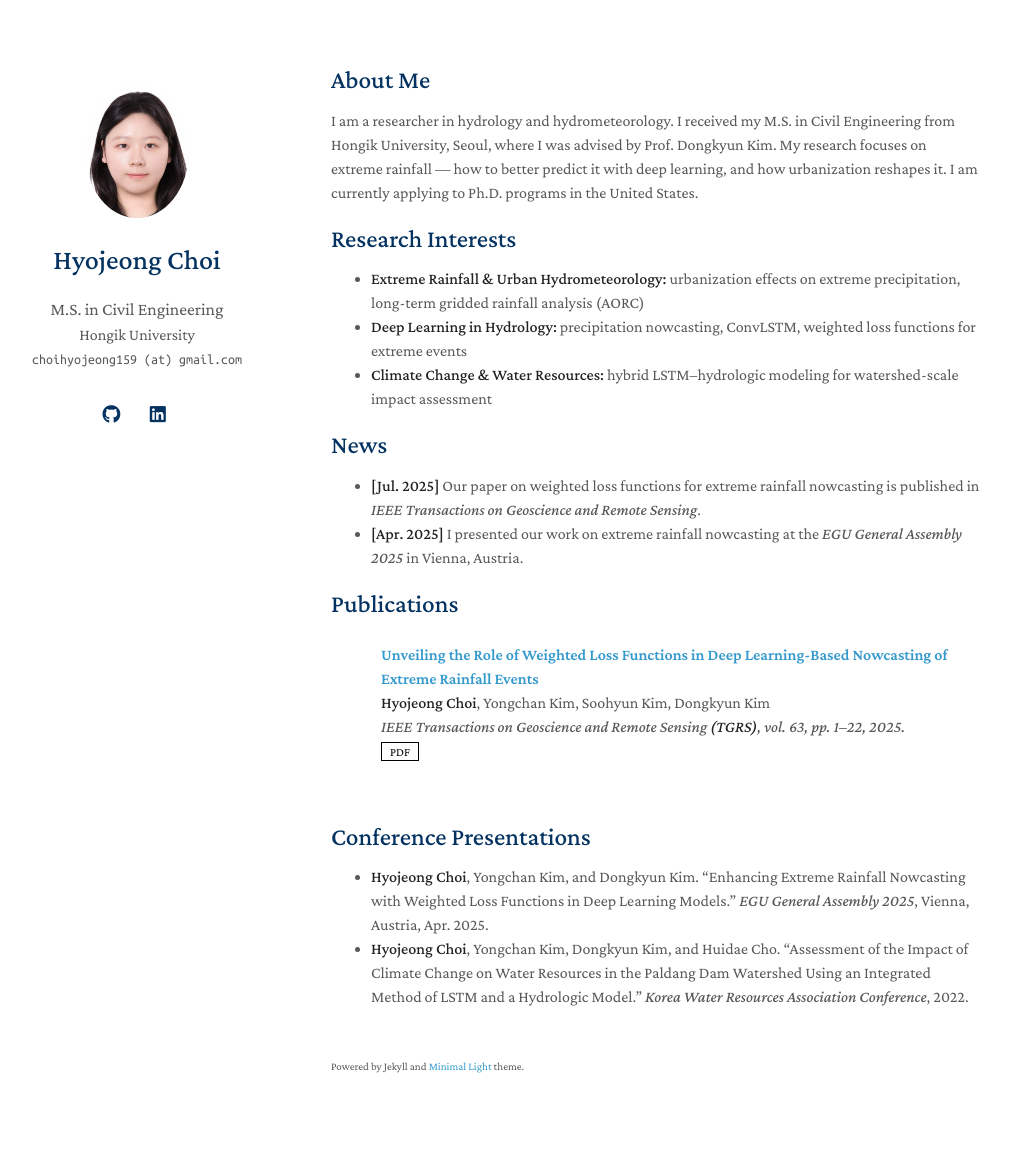
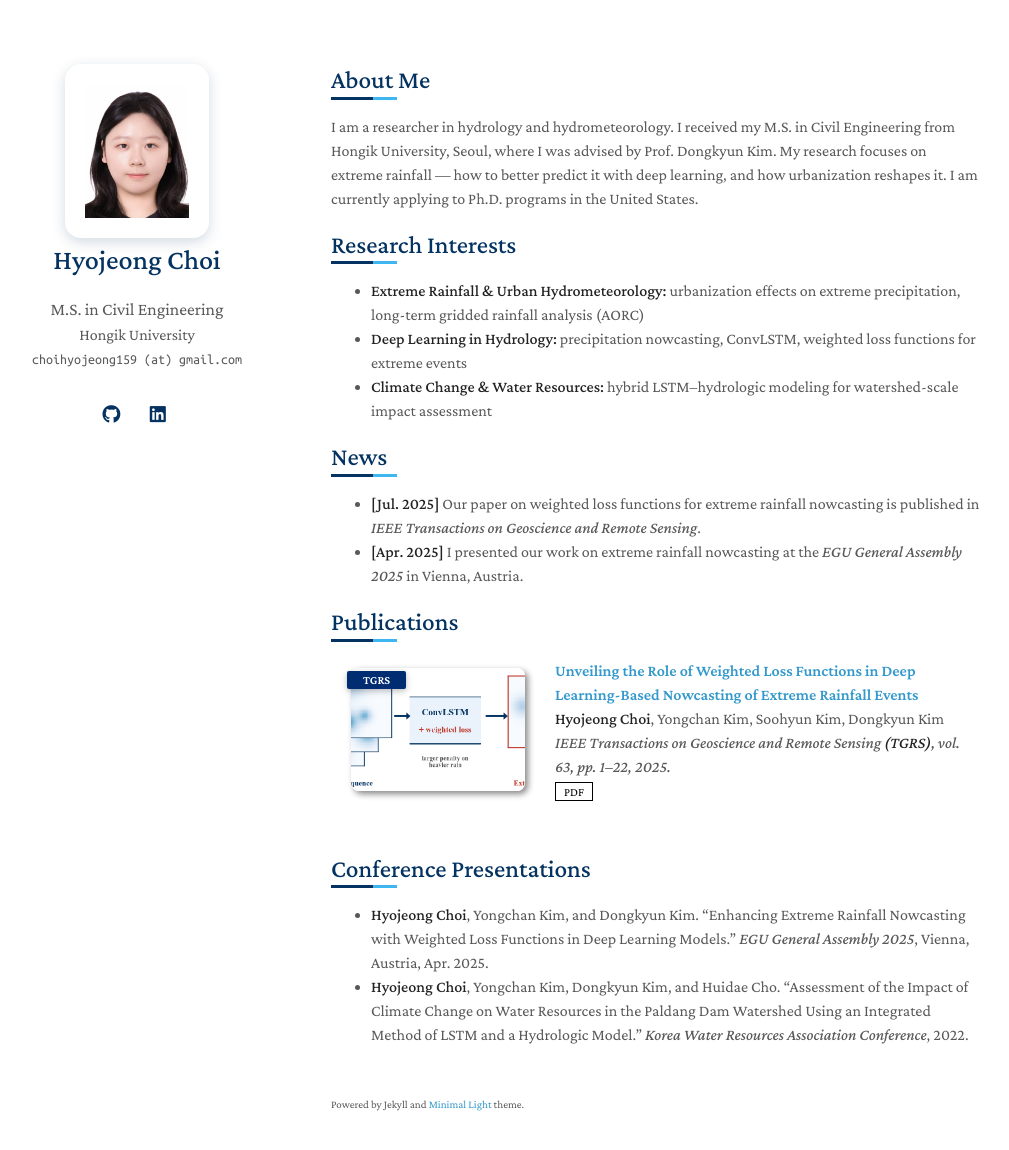
Before and after one commit to HyojeongChoi159/hyojeongchoi159.github.io, a Jekyll site: the page built from index.md, in a window 1280 px wide and 1185 px high. Shown: the top 1150 px of the window, without its empty margins (139-1148 px from the left). Built offline with Jekyll 4.4.1, drawn with Linux system fonts in a browser that asks for light colours; a style sheet for code colours, icons or effects is not loaded; our own code applies the rules of GitHub Pages for plain Markdown files.

Commit message:
Add publication teaser figure, raindrop favicon, and custom design touches

```diff
--- a/_data/publications.yml
+++ b/_data/publications.yml
@@ -2,5 +2,7 @@ main:
 
   - title: "Unveiling the Role of Weighted Loss Functions in Deep Learning-Based Nowcasting of Extreme Rainfall Events"
     authors: <strong>Hyojeong Choi</strong>, Yongchan Kim, Soohyun Kim, Dongkyun Kim
+    conference_short: TGRS
     conference: IEEE Transactions on Geoscience and Remote Sensing <strong>(TGRS)</strong>, vol. 63, pp. 1–22, 2025.
     pdf: https://doi.org/10.1109/TGRS.2025.3592853
+    image: ./assets/img/teaser_tgrs2025.png
--- a/_sass/minimal-light.scss
+++ b/_sass/minimal-light.scss
@@ -207,7 +207,7 @@ papertitle {
     }
 
     .image.avatar {
-      border-radius: 100%;
+      border-radius: 16px;
     }
 
       .image.avatar:before {
@@ -215,7 +215,7 @@ papertitle {
       }
 
       .image.avatar img {
-        border-radius: 100%;
+        border-radius: 16px;
         width: 45%;
         padding: 20px;
         // border: 1px solid #ddd;
@@ -499,7 +499,7 @@ footer {
 
 
    .image.avatar img {
-        border-radius: 100%;
+        border-radius: 14px;
         width: 117px;
         padding:20px;
       }
@@ -555,7 +555,7 @@ footer {
   }
 
   .image.avatar img {
-      border-radius: 100%;
+      border-radius: 12px;
       width: 95px;
       padding:20px;
   }
--- a/assets/css/style.scss
+++ b/assets/css/style.scss
@@ -2,3 +2,16 @@
 ---
 
 @import "minimal-light";
+
+/* --- custom touches --- */
+section h2 {
+  padding-bottom: 6px;
+  background: linear-gradient(90deg, #043361 0 42px, #3eb7f0 42px 66px, transparent 66px);
+  background-repeat: no-repeat;
+  background-size: 100% 3px;
+  background-position: left bottom;
+}
+
+.image.avatar img {
+  box-shadow: 0 4px 14px rgba(4, 51, 97, 0.18);
+}
```
Also changed, not shown: assets/img/favicon-dark.png, assets/img/favicon.png, assets/img/teaser_tgrs2025.png (added).
